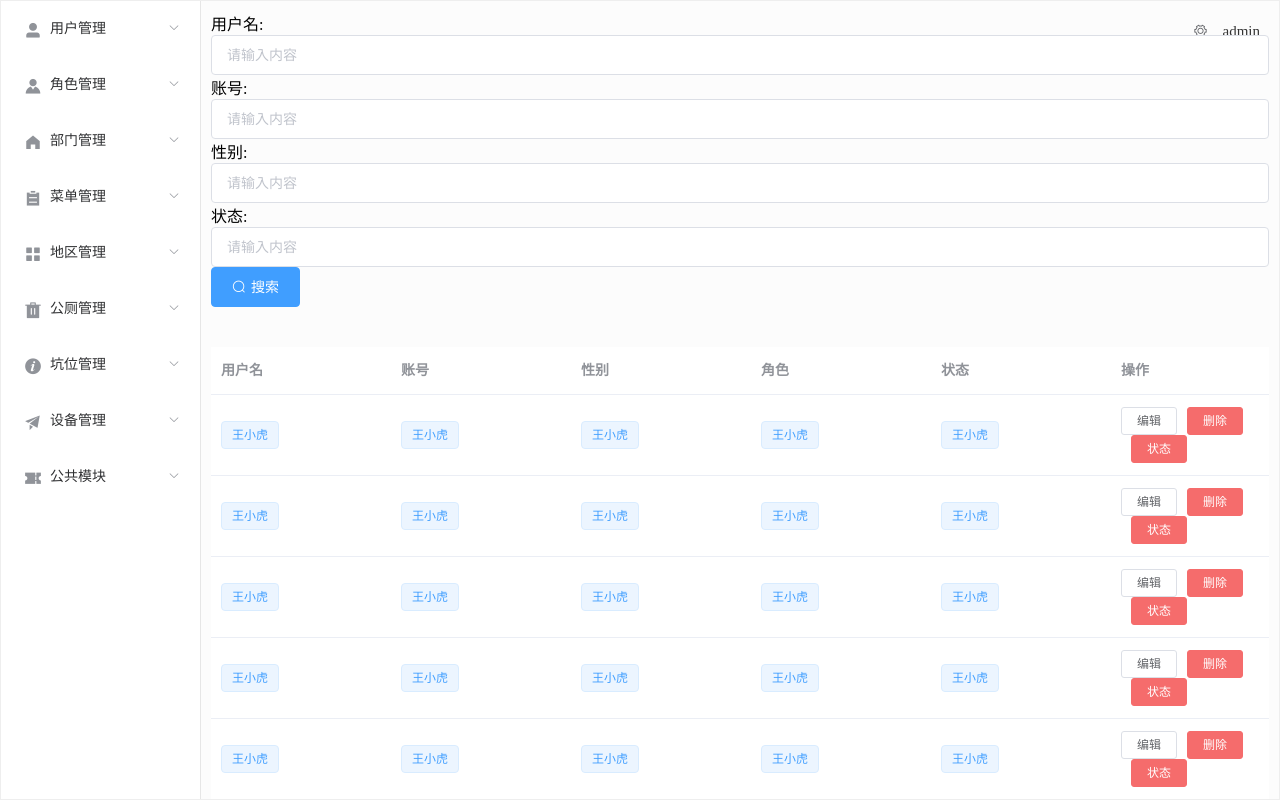
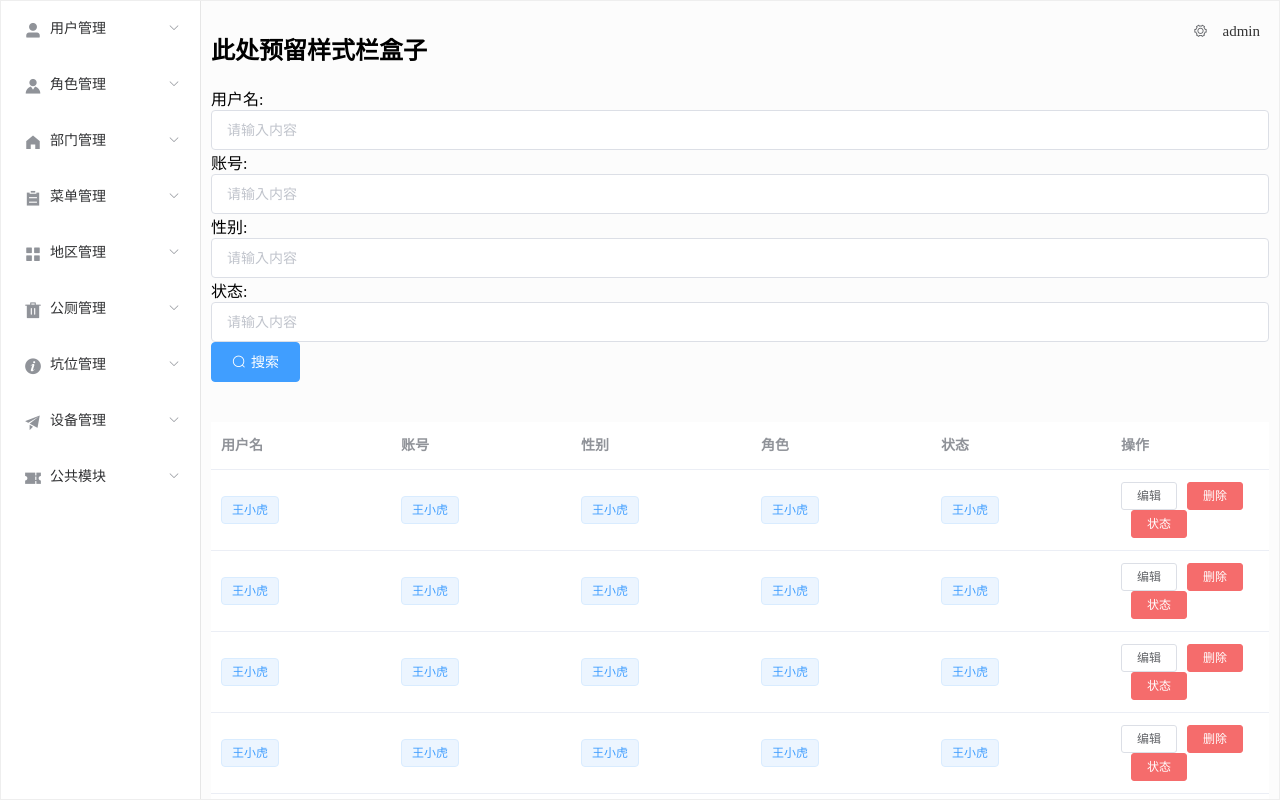
Before and after one commit to HS991023/wc-manager-ui, a Vue app: page /userInfo in a window 1280 px wide. Built offline with nearby package versions, Linux system fonts and the light colour scheme.

Commit message:
组件搜索栏及顶部通用样式上传

```diff
--- a/src/assets/css/global.css
+++ b/src/assets/css/global.css
@@ -1,7 +1,7 @@
 /* 全局搜索栏样式 */
 
 .serach-input {
-    margin-top: -40px;
+    margin-top: 16px;
     float: left;
     width: 100%;
     height: 50px;
@@ -37,3 +37,13 @@
     width: 160px;
     height: 30px;
 }
+
+
+/* 顶部样式 */
+
+.top-style {
+    margin-top: -30px;
+    width: 100%;
+    height: 60px;
+    background-color: skyblue;
+}
--- a/src/components/Home.vue
+++ b/src/components/Home.vue
@@ -56,8 +56,6 @@
         <i class="el-icon-setting" style="margin-right: 15px"></i>
         <el-dropdown-menu slot="dropdown">
           <el-dropdown-item>查看</el-dropdown-item>
-          <el-dropdown-item>新增</el-dropdown-item>
-          <el-dropdown-item>删除</el-dropdown-item>
         </el-dropdown-menu>
       </el-dropdown>
        <span class="user-info">admin</span>
--- a/src/pages/user/UserInfo.vue
+++ b/src/pages/user/UserInfo.vue
@@ -1,5 +1,8 @@
 <template class="userInfo">
     <div>
+      <div class="top-style">
+      <h2>此处预留样式栏盒子</h2>
+    </div>
     <div class="serach-input">
     <label class="serach-propties">用户名:</label>
     <el-input
```
